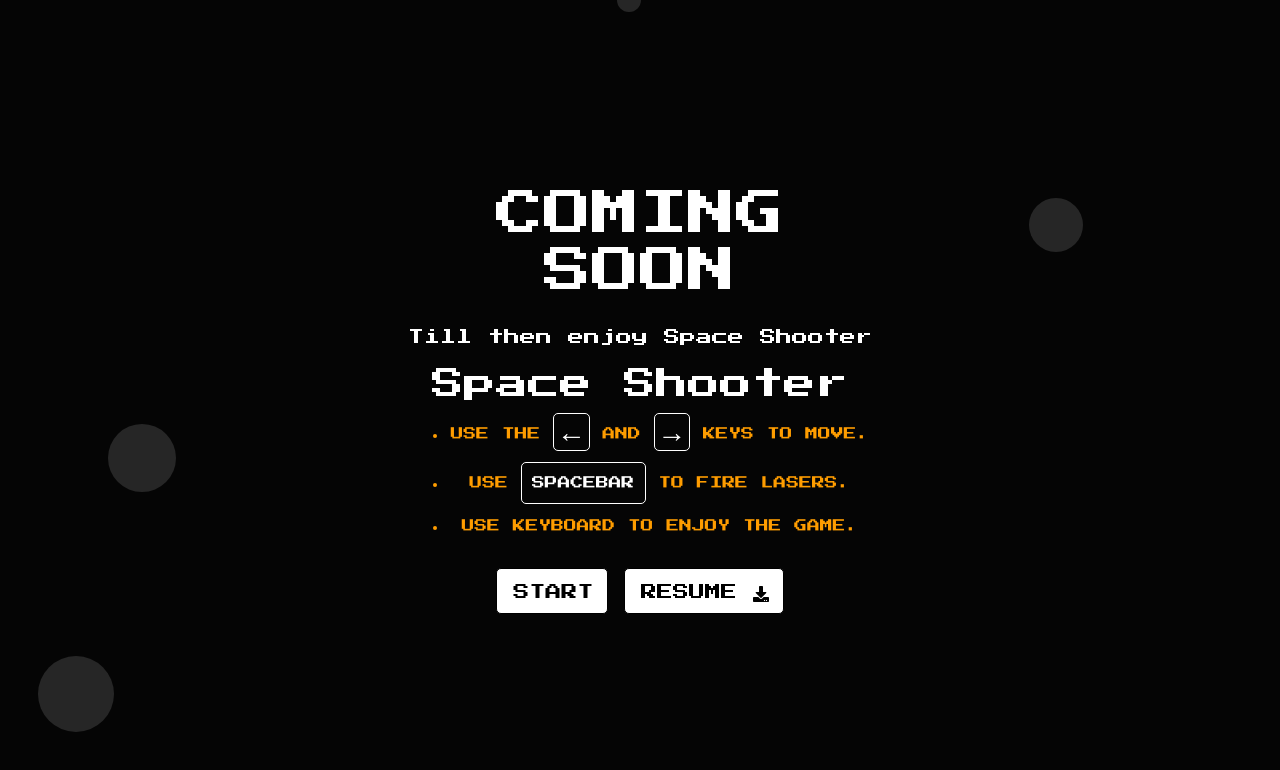
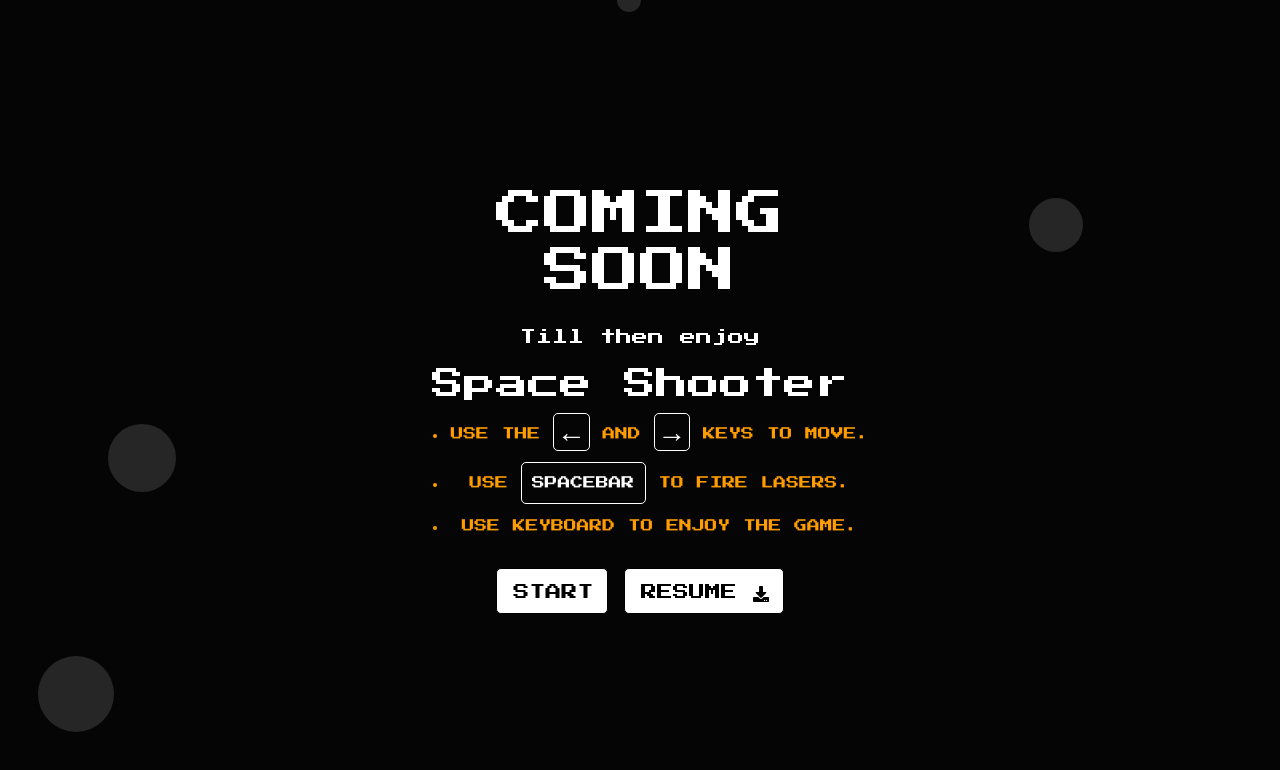
Before and after one commit to umarbasha007/myProfileSite, a plain HTML site: page index.html in a window 1280 px wide. Drawn offline with nearby package versions, Linux system fonts and the light colour scheme.

Commit message:
updated list

```diff
--- a/index.html
+++ b/index.html
@@ -18,7 +18,7 @@
     <div class="dialogue__content">
       <h1>COMING SOON</h1>
 
-      <p>Till then enjoy Space Shooter</p>
+      <p>Till then enjoy</p>
       <h2>Space Shooter</h2>
       <ul>
         <li>Use the <span class="key key--arrow">&larr;</span> and <span class="key key--arrow">&rarr;</span> keys to move.</li>
```
